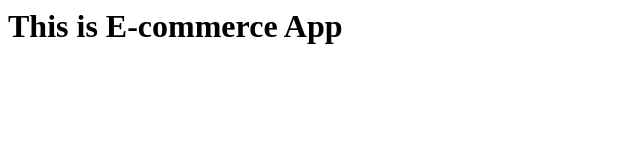
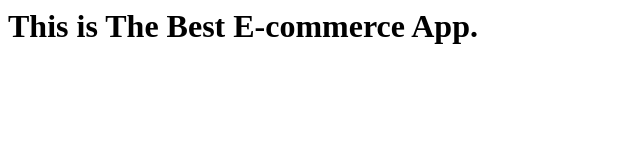
Before and after one commit to RanaKirtan-bit/fuzzy-spoon, a plain HTML site: page index.html in a window 1280 px wide. Shown: the whole page, without its empty margins (0-640 px from the left). Drawn offline with Linux system fonts and the light colour scheme.

Commit message:
Changed Homepage heading

```diff
--- a/index.html
+++ b/index.html
@@ -1,3 +1,3 @@
 <h1>
-      This is E-commerce App
+      This is The Best E-commerce App.
 </h1>
```
